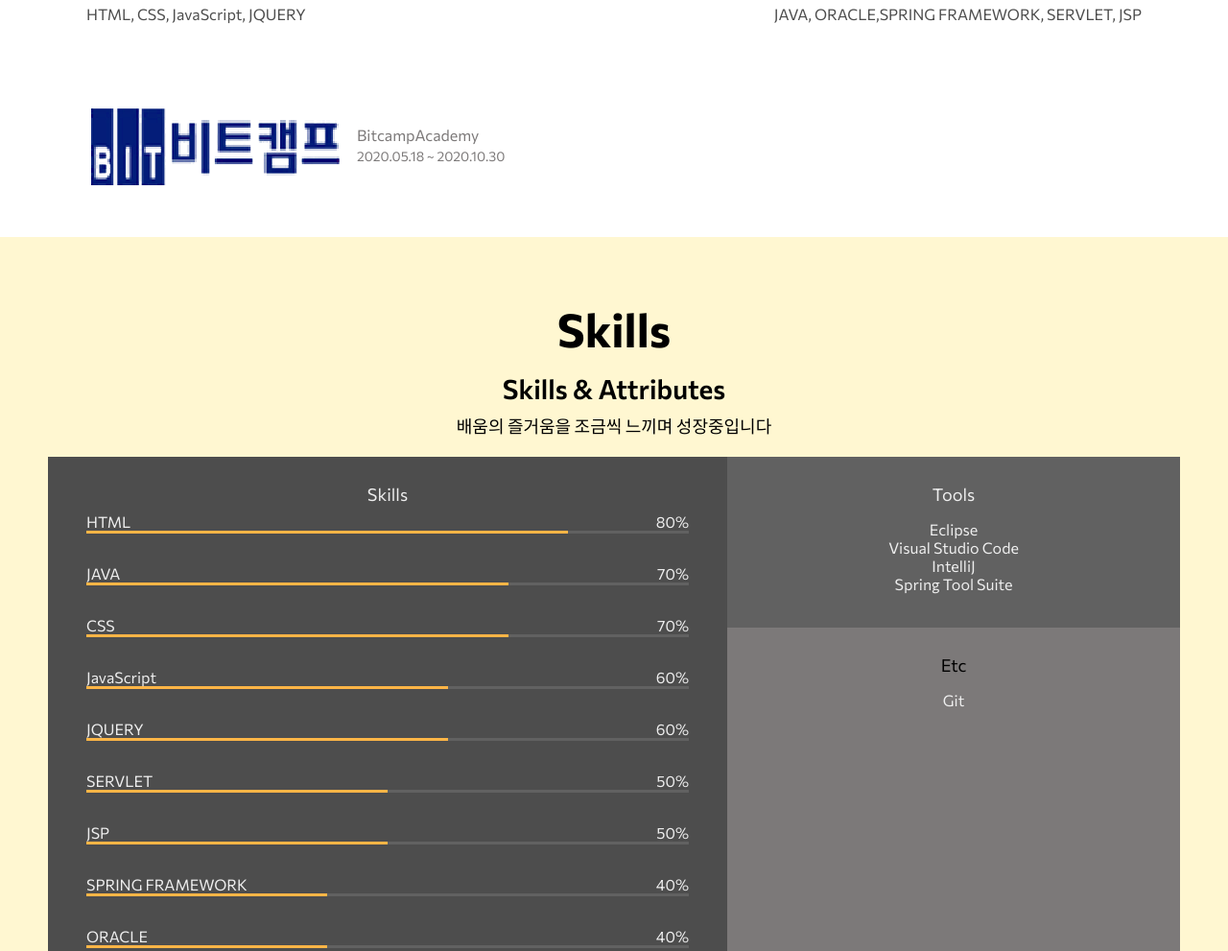
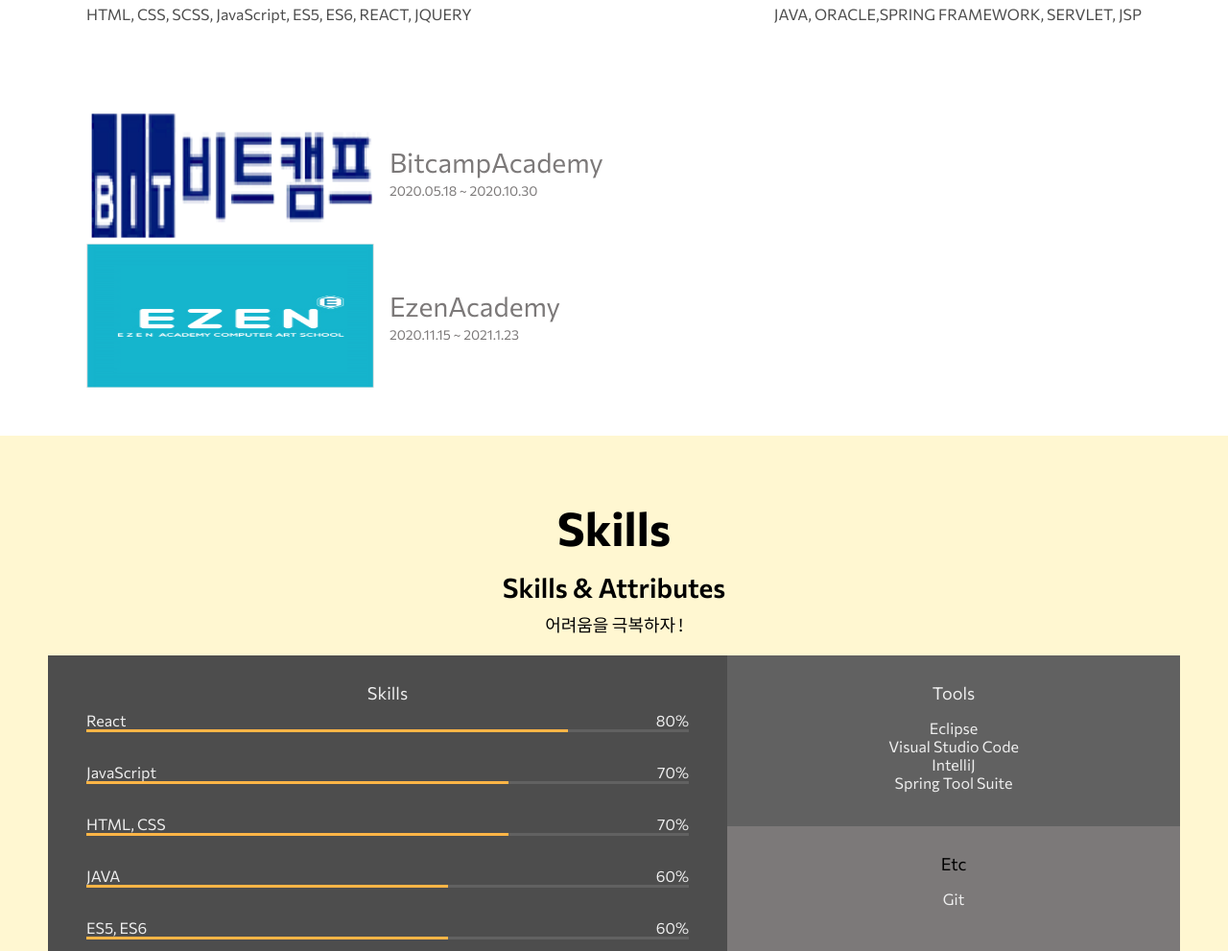
Before and after one commit to Kwonojae/portfolio, a plain HTML site: page index.html in a window 1280 px wide. Shown: the part 1163-2154 px from the top of the page at 96% size. Drawn offline with Linux system fonts and the light colour scheme.

Commit message:
21_02_01update

```diff
--- a/index.html
+++ b/index.html
@@ -60,7 +60,7 @@
                 </div>
                 <h2 class="major__title">Front-end</h2>
                 <div class="major__description">
-                    HTML, CSS, JavaScript, JQUERY
+                    HTML, CSS, SCSS, JavaScript, ES5, ES6, REACT, JQUERY
                     <bt/>
                 </div>
             </div>
@@ -83,7 +83,13 @@
                 <p class="job__period">2020.05.18 ~ 2020.10.30</p>
                 </div>
             </div>
-            <div class="job"></div>
+            <div class="job">
+                <img src="imgs/jobs/ci_e_img04.jpg" alt="Ezen" class="job__logo">
+                <div class="job__description">
+                <p class="job__name">EzenAcademy</p>
+                <p class="job__period">2020.11.15 ~ 2021.1.23</p>
+                </div>
+            </div>
         </div>
     </section>
     <!-- Skilss  -->
@@ -93,14 +99,14 @@
             <h1>Skills</h1>
         <h2>Skills & Attributes</h2>
         <p>
-            배움의 즐거움을 조금씩 느끼며 성장중입니다
+            어려움을 극복하자 !
         </p>
         <div class="skillset">
             <div class="skillset__left">
                 <h3 class="skillset__title">Skills</h3>
                 <div class="skill">
                    <div class="skill__description">
-                       <span>HTML</span>
+                       <span>React</span>
                        <span>80%</span>
                    </div>
                    <div class="skill__bar">
@@ -109,7 +115,7 @@
                 </div>
                 <div class="skill">
                     <div class="skill__description">
-                        <span>JAVA</span>
+                        <span>JavaScript</span>
                         <span>70%</span>
                     </div>
                     <div class="skill__bar">
@@ -118,7 +124,7 @@
                  </div>
                  <div class="skill">
                     <div class="skill__description">
-                        <span>CSS</span>
+                        <span>HTML, CSS</span>
                         <span>70%</span>
                     </div>
                     <div class="skill__bar">
@@ -127,7 +133,7 @@
                  </div>
                  <div class="skill">
                     <div class="skill__description">
-                        <span>JavaScript</span>
+                        <span>JAVA</span>
                         <span>60%</span>
                     </div>
                     <div class="skill__bar">
@@ -136,7 +142,7 @@
                  </div>
                  <div class="skill">
                     <div class="skill__description">
-                        <span>JQUERY</span>
+                        <span>ES5, ES6</span>
                         <span>60%</span>
                     </div>
                     <div class="skill__bar">
--- a/style.css
+++ b/style.css
@@ -237,13 +237,17 @@ p {
   text-align: left;
 }
 
+.job__logo {
+  width: 300px;
+  height: 150px;
+}
 .job__name,
 .job__period {
   color: var(--color-light-grey);
 }
 
 .job__name {
-  font-size: var(--font-small);
+  font-size: var(--font-medium);
 }
 
 .job__period {
```
Also changed, not shown: imgs/jobs/ci_e_img04.jpg (added).
